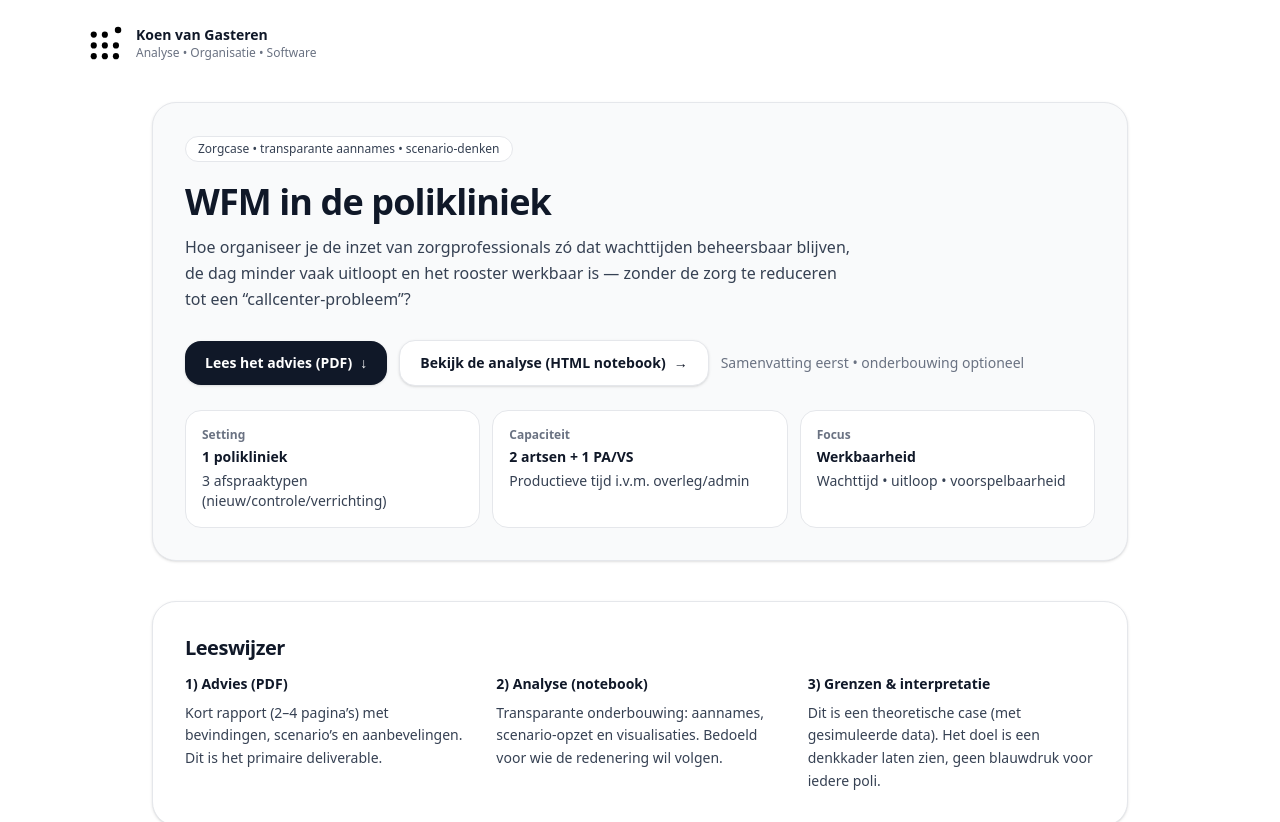
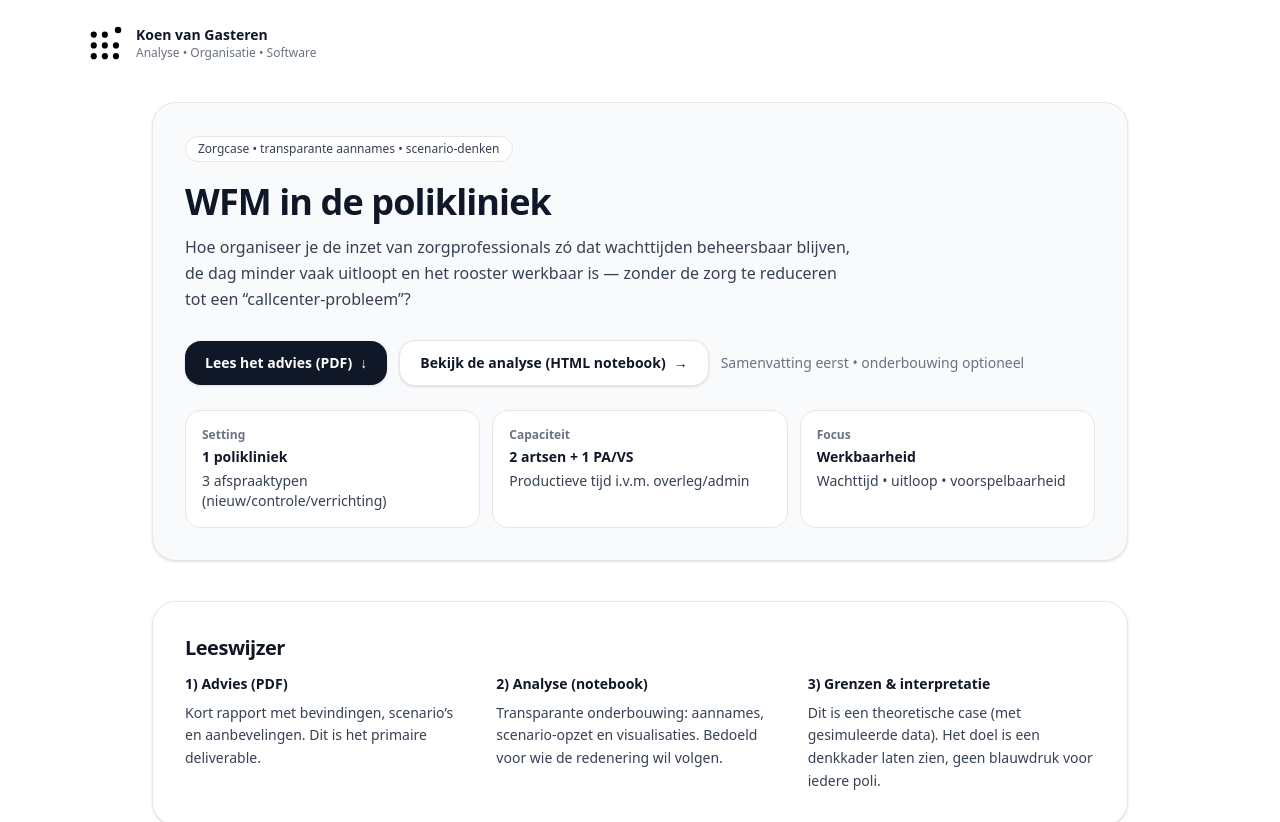
Before and after one commit to KvGasteren/homepage, a Next.js app: page /wfm-case-study in a window 1280 px wide. Shown: the top 822 px of the page. Built offline with nearby package versions, Linux system fonts and the light colour scheme.

Commit message:
aanpassing rapportgrootte

```diff
--- a/app/(site)/wfm-case-study/page.tsx
+++ b/app/(site)/wfm-case-study/page.tsx
@@ -106,7 +106,7 @@ export default function WfmCaseStudyPage() {
                 1) Advies (PDF)
               </div>
               <p className="mt-2 text-sm leading-relaxed text-gray-700">
-                Kort rapport (2–4 pagina’s) met bevindingen, scenario’s en
+                Kort rapport met bevindingen, scenario’s en
                 aanbevelingen. Dit is het primaire deliverable.
               </p>
             </div>
```
